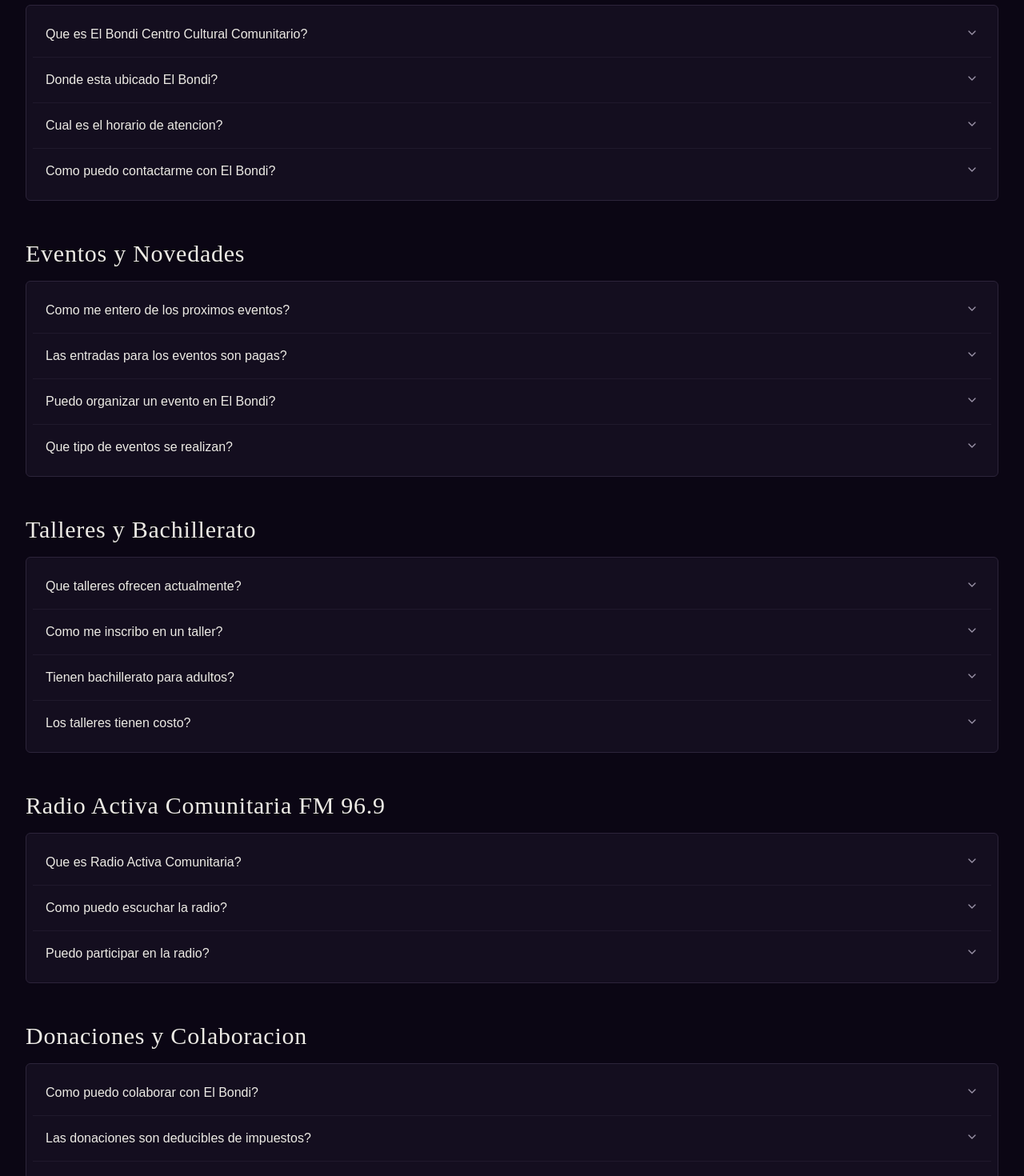
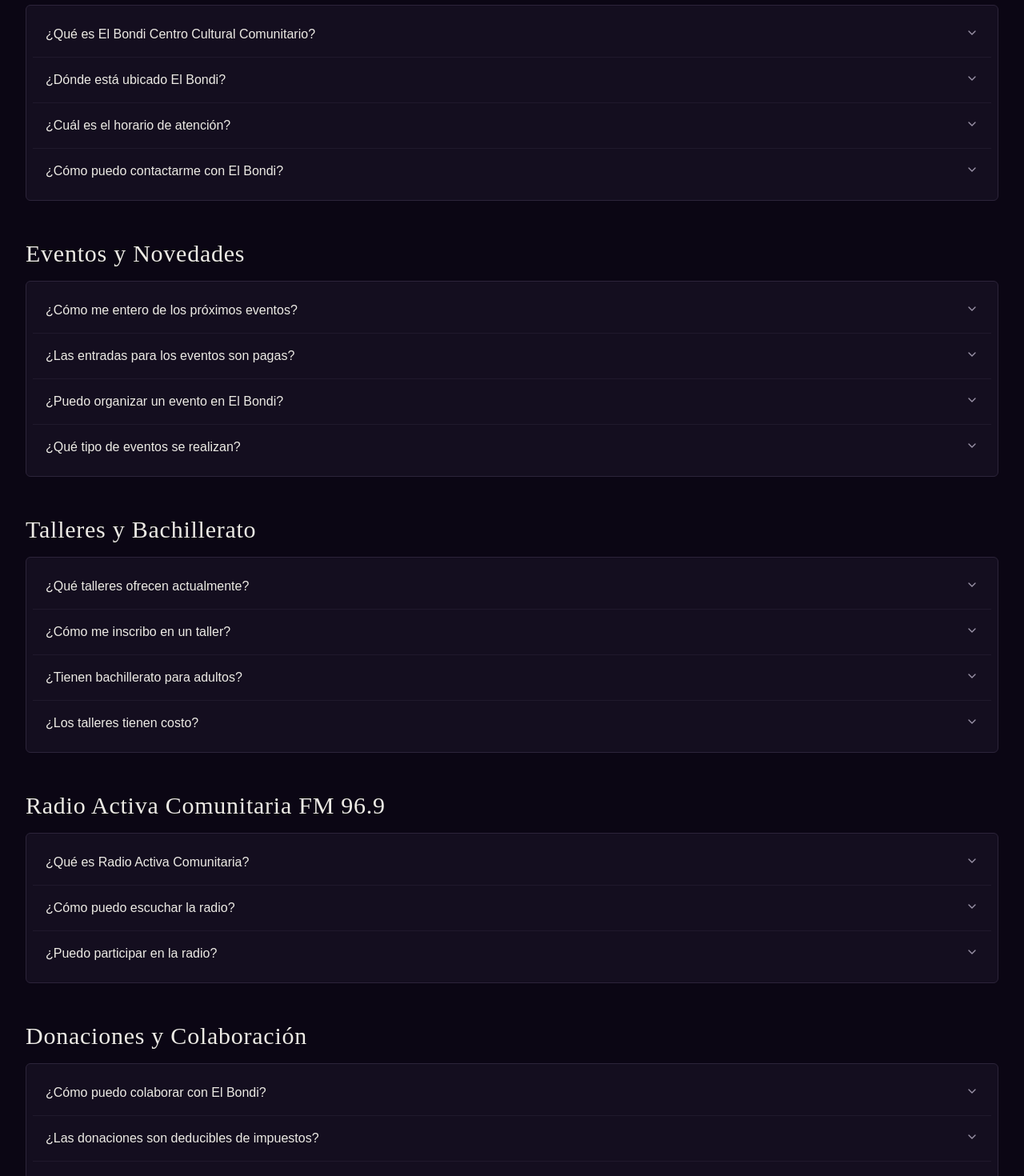
Before and after one commit to cccarmen/v0-CentroCulturalElbondi, a Next.js app: page /faq in a window 1280 px wide. Shown: the part 660-2130 px from the top of the page at 80% size. Built offline with nearby package versions, Linux system fonts and the light colour scheme; no server answers; a web font is replaced by a local one.

Commit message:
feat: update FAQ content for clarity and accuracy
Co-authored-by: Diego de M. <55700336+dieDeMiguel@users.noreply.github.com>

```diff
--- a/app/faq/page.tsx
+++ b/app/faq/page.tsx
@@ -25,20 +25,20 @@ const faqCategories = [
     category: 'Sobre El Bondi',
     questions: [
       {
-        q: 'Que es El Bondi Centro Cultural Comunitario?',
-        a: 'El Bondi es un centro cultural comunitario ubicado en Maschwitz, Provincia de Buenos Aires. Es un espacio dedicado a la cultura, la educacion y la comunicacion, donde se desarrollan talleres, eventos artisticos, espectaculos de variete, y funciona la radio comunitaria FM 96.9 Radio Activa.',
+        q: '¿Qué es El Bondi Centro Cultural Comunitario?',
+        a: 'El Bondi es un centro cultural comunitario ubicado en Maschwitz, Provincia de Buenos Aires. Es un espacio dedicado a la cultura, la educación y la comunicación, donde se desarrollan talleres, eventos artísticos, espectáculos de varieté, y funciona la radio comunitaria FM 96.9 Radio Activa.',
       },
       {
-        q: 'Donde esta ubicado El Bondi?',
-        a: 'Nos encontramos en Av. El Bondi 1114, Ingeniero Maschwitz, Provincia de Buenos Aires, Argentina. Podes encontrarnos facilmente en el mapa de nuestra pagina principal.',
+        q: '¿Dónde está ubicado El Bondi?',
+        a: 'Nos encontramos en El Dorado 1518, Ingeniero Maschwitz, Provincia de Buenos Aires, Argentina, frente a la estación del tren. Podés encontrarnos fácilmente en el mapa de nuestra página principal.',
       },
       {
-        q: 'Cual es el horario de atencion?',
-        a: 'El centro cultural esta abierto de lunes a sabados de 10:00 a 21:00 hs. Los domingos abrimos segun la programacion de eventos. Te recomendamos consultar nuestras redes sociales para horarios especiales.',
+        q: '¿Cuál es el horario de atención?',
+        a: 'El centro cultural está abierto de lunes a sábados de 10:00 a 21:00 hs. Los domingos abrimos según la programación de eventos. Te recomendamos consultar nuestras redes sociales para horarios especiales.',
       },
       {
-        q: 'Como puedo contactarme con El Bondi?',
-        a: 'Podes escribirnos a mailcolectivocultural@gmail.com, visitarnos en nuestras redes sociales (Instagram, Facebook, X) o acercarte directamente al centro cultural. Tambien podes completar el formulario de contacto en nuestra pagina web.',
+        q: '¿Cómo puedo contactarme con El Bondi?',
+        a: 'Podés escribirnos a mailcolectivocultural@gmail.com, visitarnos en nuestras redes sociales (Instagram, Facebook, X) o acercarte directamente al centro cultural. También podés completar el formulario de contacto en nuestra página web.',
       },
     ],
   },
@@ -46,20 +46,20 @@ const faqCategories = [
     category: 'Eventos y Novedades',
     questions: [
       {
-        q: 'Como me entero de los proximos eventos?',
-        a: 'Publicamos todos nuestros eventos en la seccion "Eventos y Novedades" de nuestra web, asi como en nuestras redes sociales. Tambien podes suscribirte a nuestro boletin completando el formulario en la seccion "Se parte de nuestra comunidad".',
+        q: '¿Cómo me entero de los próximos eventos?',
+        a: 'Publicamos todos nuestros eventos en la sección "Eventos y Novedades" de nuestra web, así como en nuestras redes sociales. También podés suscribirte a nuestro boletín completando el formulario en la sección "Sé parte de nuestra comunidad".',
       },
       {
-        q: 'Las entradas para los eventos son pagas?',
-        a: 'Depende del evento. Muchas de nuestras actividades son gratuitas y abiertas a la comunidad. Para eventos especiales como el Variete Bajo las Estrellas, puede haber una entrada con un costo accesible. Los detalles de cada evento se publican en su pagina correspondiente.',
+        q: '¿Las entradas para los eventos son pagas?',
+        a: 'Depende del evento. Muchas de nuestras actividades son gratuitas y abiertas a la comunidad. Para eventos especiales como el Varieté Bajo las Estrellas, puede haber una entrada con un costo accesible. Los detalles de cada evento se publican en su página correspondiente.',
       },
       {
-        q: 'Puedo organizar un evento en El Bondi?',
-        a: 'Si, estamos abiertos a propuestas. Si tenes una idea para un evento cultural, artistico o educativo, escribinos a nuestro mail con tu propuesta y la evaluaremos. Buscamos actividades que aporten valor a la comunidad.',
+        q: '¿Puedo organizar un evento en El Bondi?',
+        a: 'Sí, estamos abiertos a propuestas. Si tenés una idea para un evento cultural, artístico o educativo, escribinos a nuestro mail con tu propuesta y la evaluaremos. Buscamos actividades que aporten valor a la comunidad.',
       },
       {
-        q: 'Que tipo de eventos se realizan?',
-        a: 'Realizamos una gran variedad de eventos: shows de variete, recitales de musica en vivo, exposiciones de arte, ferias culturales, obras de teatro, proyecciones de cine, y mucho mas. Cada mes hay algo nuevo para disfrutar.',
+        q: '¿Qué tipo de eventos se realizan?',
+        a: 'Realizamos una gran variedad de eventos: shows de varieté, recitales de música en vivo, exposiciones de arte, ferias culturales, obras de teatro, proyecciones de cine, y mucho más. Cada mes hay algo nuevo para disfrutar.',
       },
     ],
   },
@@ -67,20 +67,20 @@ const faqCategories = [
     category: 'Talleres y Bachillerato',
     questions: [
       {
-        q: 'Que talleres ofrecen actualmente?',
-        a: 'Ofrecemos talleres de acrobacia aerea, teatro, danza contemporanea, produccion musical, artes visuales, entre otros. La oferta se actualiza periodicamente, asi que te recomendamos visitar la seccion "Talleres y Bachillerato" para ver la programacion vigente.',
+        q: '¿Qué talleres ofrecen actualmente?',
+        a: 'Ofrecemos talleres de acrobacia aérea, teatro, danza contemporánea, producción musical, artes visuales, entre otros. La oferta se actualiza periódicamente, así que te recomendamos visitar la sección "Talleres y Bachillerato" para ver la programación vigente.',
       },
       {
-        q: 'Como me inscribo en un taller?',
-        a: 'Podes inscribirte directamente haciendo clic en el taller que te interesa en nuestra web y completando el formulario de contacto, o acercandote personalmente al centro cultural. Tambien podes escribirnos por mail o redes sociales.',
+        q: '¿Cómo me inscribo en un taller?',
+        a: 'Podés inscribirte directamente haciendo clic en el taller que te interesa en nuestra web y completando el formulario de contacto, o acercándote personalmente al centro cultural. También podés escribirnos por mail o redes sociales.',
       },
       {
-        q: 'Tienen bachillerato para adultos?',
-        a: 'Si, contamos con un programa de bachillerato popular para jovenes y adultos. Es una propuesta educativa que combina la formacion academica con la participacion comunitaria y cultural. Consulta por los requisitos de inscripcion.',
+        q: '¿Tienen bachillerato para adultos?',
+        a: 'Sí, contamos con un programa de bachillerato popular para jóvenes y adultos. Es una propuesta educativa que combina la formación académica con la participación comunitaria y cultural. Consultá por los requisitos de inscripción.',
       },
       {
-        q: 'Los talleres tienen costo?',
-        a: 'Cada taller tiene sus propias condiciones. Algunos son a colaboracion voluntaria, otros tienen un arancel accesible. Buscamos que el acceso a la cultura no sea una barrera, por lo que siempre hay opciones para todos.',
+        q: '¿Los talleres tienen costo?',
+        a: 'Cada taller tiene sus propias condiciones. Algunos son a colaboración voluntaria, otros tienen un arancel accesible. Buscamos que el acceso a la cultura no sea una barrera, por lo que siempre hay opciones para todos.',
       },
     ],
   },
@@ -88,33 +88,33 @@ const faqCategories = [
     category: 'Radio Activa Comunitaria FM 96.9',
     questions: [
       {
-        q: 'Que es Radio Activa Comunitaria?',
-        a: 'Radio Activa Comunitaria FM 96.9 es la radio del centro cultural El Bondi. Es un medio de comunicacion comunitario que transmite contenido cultural, musical y educativo, dando voz a la comunidad local.',
+        q: '¿Qué es Radio Activa Comunitaria?',
+        a: 'Radio Activa Comunitaria FM 96.9 es la radio del centro cultural El Bondi. Es un medio de comunicación comunitario que transmite contenido cultural, musical y educativo, dando voz a la comunidad local.',
       },
       {
-        q: 'Como puedo escuchar la radio?',
-        a: 'Podes sintonizarnos en FM 96.9 si estas en la zona de Maschwitz, o escucharnos en vivo desde cualquier parte del mundo a traves del reproductor en nuestra pagina web.',
+        q: '¿Cómo puedo escuchar la radio?',
+        a: 'Podés sintonizarnos en FM 96.9 si estás en la zona de Maschwitz, o escucharnos en vivo desde cualquier parte del mundo a través del reproductor en nuestra página web.',
       },
       {
-        q: 'Puedo participar en la radio?',
-        a: 'Si, la radio comunitaria es un espacio abierto a la participacion. Si tenes una propuesta de programa, columna o queres colaborar, contactanos por mail o acercate al centro cultural.',
+        q: '¿Puedo participar en la radio?',
+        a: 'Sí, la radio comunitaria es un espacio abierto a la participación. Si tenés una propuesta de programa, columna o querés colaborar, contactanos por mail o acercate al centro cultural.',
       },
     ],
   },
   {
-    category: 'Donaciones y Colaboracion',
+    category: 'Donaciones y Colaboración',
     questions: [
       {
-        q: 'Como puedo colaborar con El Bondi?',
-        a: 'Hay muchas formas de colaborar: podes hacer una donacion economica, ofrecer tu tiempo como voluntario, donar materiales o insumos, difundir nuestras actividades, o simplemente participar de los eventos y talleres.',
+        q: '¿Cómo puedo colaborar con El Bondi?',
+        a: 'Hay muchas formas de colaborar: podés hacer una donación económica, ofrecer tu tiempo como voluntario, donar materiales o insumos, difundir nuestras actividades, o simplemente participar de los eventos y talleres.',
       },
       {
-        q: 'Las donaciones son deducibles de impuestos?',
-        a: 'Actualmente estamos trabajando en formalizar este proceso. Te recomendamos contactarnos directamente para consultar sobre las opciones de donacion y los beneficios asociados.',
+        q: '¿Las donaciones son deducibles de impuestos?',
+        a: 'Actualmente estamos trabajando en formalizar este proceso. Te recomendamos contactarnos directamente para consultar sobre las opciones de donación y los beneficios asociados.',
       },
       {
-        q: 'Puedo ser voluntario en El Bondi?',
-        a: 'Siempre necesitamos manos que ayuden. Si queres sumarte como voluntario para eventos, talleres, la radio o el mantenimiento del espacio, escribinos contandonos que te gustaria hacer y nos ponemos en contacto.',
+        q: '¿Puedo ser voluntario en El Bondi?',
+        a: 'Siempre necesitamos manos que ayuden. Si querés sumarte como voluntario para eventos, talleres, la radio o el mantenimiento del espacio, escribinos contándonos qué te gustaría hacer y nos ponemos en contacto.',
       },
     ],
   },
@@ -152,7 +152,7 @@ export default function FaqPage() {
           <ScrollReveal>
             <InteractivePageHeader
               title="Preguntas Frecuentes"
-              description="Encontra las respuestas a las preguntas mas comunes sobre El Bondi, nuestros eventos, talleres, la radio comunitaria y como colaborar."
+              description="Encontrá las respuestas a las preguntas más comunes sobre El Bondi, nuestros eventos, talleres, la radio comunitaria y cómo colaborar."
             />
           </ScrollReveal>
         </div>
--- a/app/programacion/page.tsx
+++ b/app/programacion/page.tsx
@@ -160,7 +160,7 @@ function ProgramacionContent() {
         <div className="mx-auto w-full max-w-7xl px-4 lg:px-8">
           <InteractivePageHeader
             title="Eventos"
-            description="Descubre eventos en El Bondi"
+            description="Descubrí eventos en El Bondi"
           >
             {/* Search bar - Eventbrite style */}
             <div className="mt-6 flex flex-col gap-3 sm:flex-row sm:items-center">
--- a/app/redes/layout.tsx
+++ b/app/redes/layout.tsx
@@ -5,7 +5,7 @@ import { Footer } from '@/components/footer'
 export const metadata: Metadata = {
   title: 'Redes | El Bondi',
   description:
-    'Seguí al Centro Cultural El Bondi en sus redes: Instagram @cccelbondi y el canal de YouTube del Colectivo Cultural. Enterate de eventos, talleres y la vida del espacio.',
+    'Seguí al Centro Cultural El Bondi en nuestras redes: Instagram @cccelbondi y el canal de YouTube del Colectivo Cultural. Enterate de eventos, talleres y la vida del espacio.',
 }
 
 export default function RedesLayout({ children }: { children: React.ReactNode }) {
--- a/app/redes/page.tsx
+++ b/app/redes/page.tsx
@@ -73,7 +73,7 @@ export default function RedesPage() {
           <ScrollReveal>
             <InteractivePageHeader
               title="Redes"
-              description="Seguí al Centro Cultural El Bondi en sus redes para enterarte de todo lo que pasa en el espacio: eventos, talleres, convocatorias y la vida del Colectivo Cultural."
+              description="Seguí al Centro Cultural El Bondi en nuestras redes para enterarte de todo lo que pasa en el espacio: eventos, talleres, convocatorias y la vida del Colectivo Cultural."
             />
           </ScrollReveal>
         </div>
--- a/app/talleres/page.tsx
+++ b/app/talleres/page.tsx
@@ -171,7 +171,7 @@ function TalleresContent() {
   const categoryOptions: { label: string; value: TallerCategory; icon: React.ReactNode }[] = [
     { label: 'Todos los talleres', value: 'todos', icon: <GraduationCap className="size-4" /> },
     { label: 'Circo y Acrobacia', value: 'circo', icon: <Sparkles className="size-4" /> },
-    { label: 'Musica', value: 'musica', icon: <Guitar className="size-4" /> },
+    { label: 'Música', value: 'musica', icon: <Guitar className="size-4" /> },
     { label: 'Danza', value: 'danza', icon: <Dumbbell className="size-4" /> },
     { label: 'Arte y Expresion', value: 'arte', icon: <Palette className="size-4" /> },
   ]
--- a/components/immersive-hero.tsx
+++ b/components/immersive-hero.tsx
@@ -227,7 +227,7 @@ export function ImmersiveHero() {
           >
             <div className="flex flex-col items-center gap-2 sm:gap-3">
               <span className="text-[10px] sm:text-xs font-medium uppercase tracking-[0.2em] text-white/70">
-                Explora
+                Explorá
               </span>
               <div className="animate-bounce">
                 <ChevronDown className="size-5 sm:size-6 text-white/70" />
@@ -257,14 +257,14 @@ export function ImmersiveHero() {
                   href="/programacion"
                   className="group relative overflow-hidden rounded-lg bg-primary px-8 py-3 text-sm font-medium text-primary-foreground transition-all duration-300 hover:shadow-lg hover:shadow-primary/25"
                 >
-                  <span className="relative z-10">Ver Programacion</span>
+                  <span className="relative z-10">Ver Programación</span>
                   <div className="absolute inset-0 -translate-x-full bg-white/20 transition-transform duration-500 group-hover:translate-x-0" />
                 </a>
                 <a
                   href="/centro-cultural"
                   className="rounded-lg border border-border bg-background/80 px-8 py-3 text-sm font-medium text-foreground backdrop-blur-sm transition-all duration-300 hover:bg-background hover:shadow-lg"
                 >
-                  Conoce El Bondi
+                  Conocé El Bondi
                 </a>
               </div>
             </div>
--- a/components/interactive-timeline.tsx
+++ b/components/interactive-timeline.tsx
@@ -160,7 +160,7 @@ export function InteractiveTimeline() {
             <DisplayText>15 Años Construyendo Comunidad</DisplayText>
           </h2>
           <p className="mt-6 text-pretty text-base leading-relaxed text-muted-foreground md:text-lg">
-            Todo empezo con ocho vecinos y una idea. Recorre, ano a ano, los momentos que
+            Todo empezó con ocho vecinos y una idea. Recorré, año a año, los momentos que
             convirtieron a El Bondi en el espacio cultural que es hoy.
           </p>
         </div>
--- a/lib/data.ts
+++ b/lib/data.ts
@@ -6,7 +6,7 @@ export type EventType = 'teatro' | 'circo' | 'musica' | 'feria' | 'variedades'
 export const EVENT_TYPES: { value: EventType; label: string; icon: string }[] = [
   { value: 'teatro', label: 'Teatro', icon: 'theater' },
   { value: 'circo', label: 'Circo', icon: 'sparkles' },
-  { value: 'musica', label: 'Musica', icon: 'music' },
+  { value: 'musica', label: 'Música', icon: 'music' },
   { value: 'feria', label: 'Feria', icon: 'store' },
   { value: 'variedades', label: 'Variedades', icon: 'palette' },
 ]
```
Also changed, not shown: app/radio-espacio/page.tsx (+4 -4 lines).
